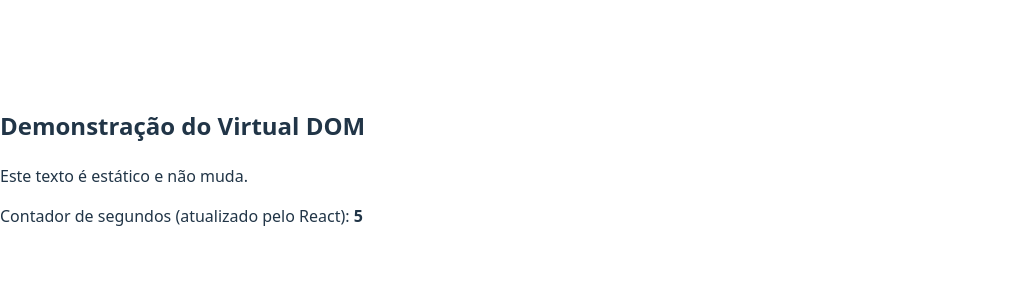
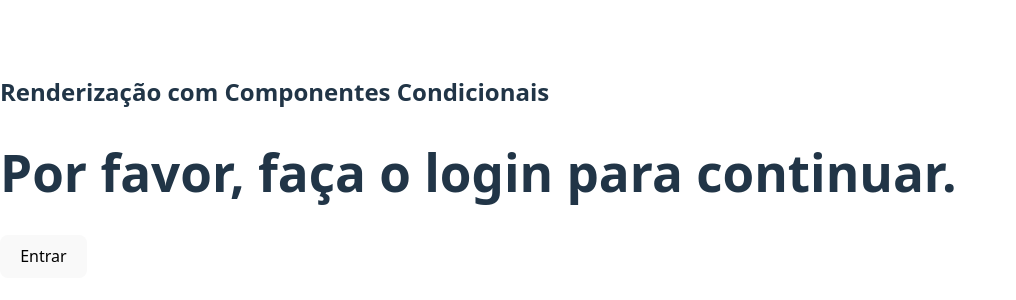
Before and after one commit to GuiAlmeida03/Front-end-e-Mobile-Development, a React (Vite) app in the folder projeto-react/my-react-app/: page / in a window 1280 px wide. Shown: the part 234-534 px from the top of the page, without its empty margins (0-1016 px from the left). Built offline with nearby package versions, Linux system fonts and the light colour scheme.

Commit message:
feat: Implementa MensagemUsuario com componentes condicionais

```diff
--- a/projeto-react/my-react-app/src/App.jsx
+++ b/projeto-react/my-react-app/src/App.jsx
@@ -1,9 +1,9 @@
-import TextoDinamico from './components/TextoDinamico';
+import MensagemUsuario from './components/MensagemUsuario';
 
 function App() {
   return (
     <div>
-      <TextoDinamico />
+      <MensagemUsuario />
     </div>
   );
 }
--- /dev/null
+++ b/projeto-react/my-react-app/src/components/MensagemUsuario.jsx
@@ -0,0 +1,25 @@
+import { useState } from 'react';
+
+function SaudacaoUsuario(props) {
+  return <h1>Bem-vindo(a) de volta, {props.nome}!</h1>;
+}
+
+function SaudacaoConvidado() {
+  return <h1>Por favor, faça o login para continuar.</h1>;
+}
+
+function MensagemUsuario() {
+  const [estaLogado, setEstaLogado] = useState(false);
+
+  return (
+    <div>
+      <h2>Renderização com Componentes Condicionais</h2>
+      {estaLogado ? <SaudacaoUsuario nome="Guilherme" /> : <SaudacaoConvidado />}
+      <button onClick={() => setEstaLogado(!estaLogado)}>
+        {estaLogado ? 'Sair' : 'Entrar'}
+      </button>
+    </div>
+  );
+}
+
+export default MensagemUsuario;
```
